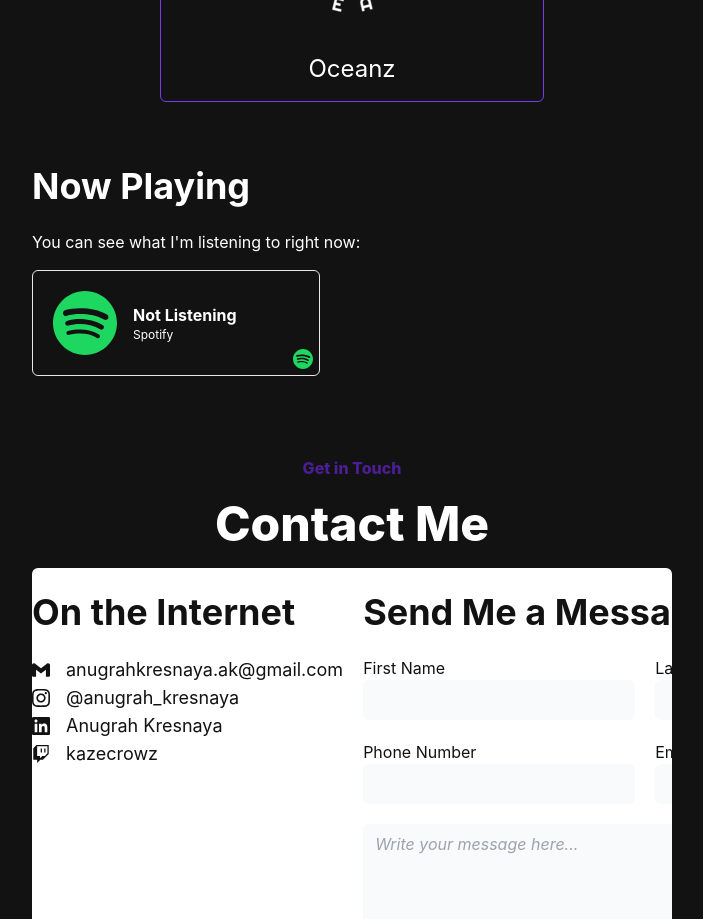
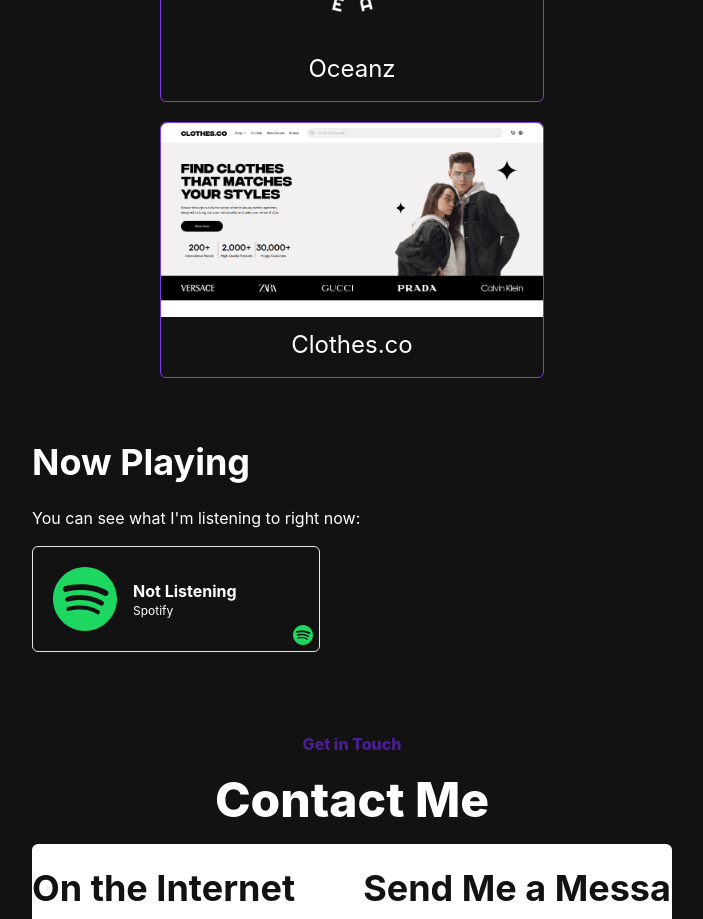
Before and after one commit to anugrahkresnaya/Portfolio-app, a Next.js app: page / in a window 1280 px wide. Shown: the part 2860-3779 px from the top of the page, without its empty margins (288-991 px from the left). Built offline with nearby package versions, Linux system fonts and the light colour scheme; no server answers.

Commit message:
feat: add new web project

```diff
--- a/data/data.js
+++ b/data/data.js
@@ -1,5 +1,6 @@
 import web1 from '../public/better-pamaantify.png'
 import web2 from '../public/e_flight.png'
+import web3 from '../public/clothes-co.png'
 import logo1 from '../public/oceanz.png'
 import logo2 from '../public/e_flight_logo_resize.png'
 
@@ -34,4 +35,11 @@
     url: 'https://oceanz.vercel.app/',
     repo: 'https://github.com/anugrahkresnaya/LMS-client'
   },
+  {
+    id: 5,
+    img: web3,
+    name: 'Clothes.co',
+    url: 'https://clothes-co.vercel.app/',
+    repo: 'https://github.com/anugrahkresnaya/clothes.co'
+  }
 ]
```
Also changed, not shown: public/clothes-co.png (added).
